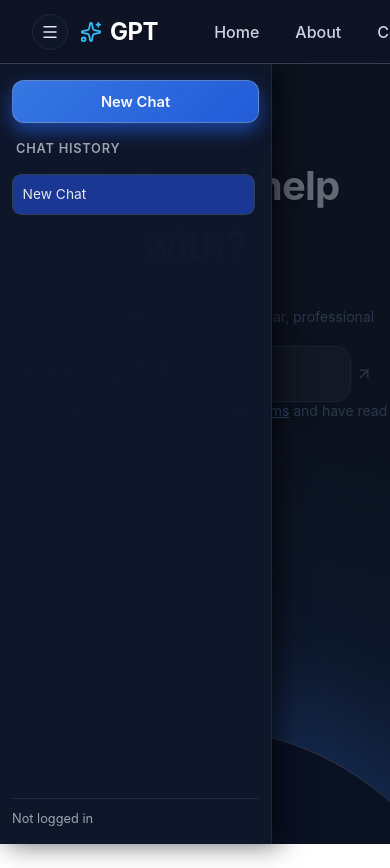
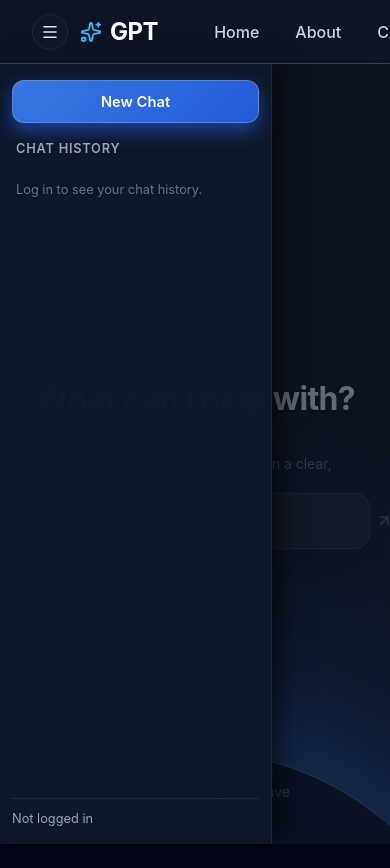
Before and after one commit to prithvihn/gpt_frontend, a React (Vite) app in the folder my-project/: page / in a window 390 px wide. Both pictures are taken after a click on the button 50 px from the left and 31 px from the top of the page. Before the commit the page ends 844 px from the top, so only its background shows below. Built offline with nearby package versions, Linux system fonts and the light colour scheme.

Commit message:
fixed errors

```diff
--- a/my-project/src/App.jsx
+++ b/my-project/src/App.jsx
@@ -1,5 +1,5 @@
 import React, { useEffect, useState } from 'react'
-import { BrowserRouter as Router, Routes, Route, Link } from 'react-router-dom'
+import { BrowserRouter as Router, Routes, Route, Link, Navigate, useLocation } from 'react-router-dom'
 import { LogIn, Menu, UserPlus, Sparkles } from 'lucide-react'
 import './App.css'
 import Home from './pages/home'
@@ -105,6 +105,11 @@
     localStorage.removeItem('refresh_token')
     localStorage.removeItem('token_type')
     localStorage.removeItem('user_email')
+    localStorage.removeItem('chat_sessions')
+    localStorage.removeItem('active_chat_id')
+    setChatSessions([])
+    setActiveSessionId('')
+    setIsSidebarOpen(false)
     setIsAuthenticated(false)
   }
 
@@ -199,7 +204,7 @@
         <div style={{ display: 'flex', alignItems: 'center', gap: '0.65rem' }}>
           {isAuthenticated ? (
             <Link
-              to="/login"
+              to="/"
               onClick={handleLogout}
               style={{
                 display: 'flex',
@@ -372,6 +377,8 @@
                 paddingRight: '0.25rem',
               }}
             >
+              {isAuthenticated ? (
+                <>
                   {chatSessions.map((session) => {
                     const isActive = session.id === activeSessionId
                     return (
@@ -416,6 +423,18 @@
                       No conversations yet.
                     </p>
                   )}
+                </>
+              ) : (
+                <p
+                  style={{
+                    fontSize: '0.8rem',
+                    color: '#6b7280',
+                    padding: '0.35rem 0.25rem',
+                  }}
+                >
+                  Log in to see your chat history.
+                </p>
+              )}
             </div>
 
             <div
--- a/my-project/src/index.css
+++ b/my-project/src/index.css
@@ -22,6 +22,7 @@
     opacity: 0;
     transform: translateY(24px);
   }
+
   to {
     opacity: 1;
     transform: translateY(0);
@@ -32,20 +33,24 @@
   from {
     opacity: 0;
   }
+
   to {
     opacity: 1;
   }
 }
 
 @keyframes shake {
+
   0%,
   100% {
     transform: translateX(0);
   }
+
   20%,
   60% {
     transform: translateX(-6px);
   }
+
   40%,
   80% {
     transform: translateX(6px);
@@ -59,10 +64,12 @@
 }
 
 @keyframes float {
+
   0%,
   100% {
     transform: translateY(0px);
   }
+
   50% {
     transform: translateY(-4px);
   }
@@ -132,6 +139,39 @@
   overflow: hidden;
 }
 
+/* Container for centering the initial hero content */
+.home-container {
+  display: flex;
+  flex-direction: column;
+  justify-content: center;
+  align-items: center;
+  min-height: calc(100vh - 4rem);
+  width: 100%;
+  padding: 0 1rem;
+}
+
+/* Constrains chat messages + input to a centered column */
+.chat-wrapper {
+  width: 100%;
+  max-width: 48rem;
+  margin: 0 auto;
+  display: flex;
+  flex-direction: column;
+  flex: 1;
+}
+
+/* Fixed bottom input bar, centered with max-width */
+.chat-input-bar {
+  position: fixed;
+  bottom: 0;
+  left: 50%;
+  transform: translateX(-50%);
+  width: 100%;
+  max-width: 48rem;
+  padding: 0.75rem 1rem 1.25rem;
+  z-index: 50;
+}
+
 .home-title {
   margin-bottom: 2rem;
   font-size: 2.75rem;
@@ -149,11 +189,14 @@
   gap: 0.75rem;
   padding: 1rem 1.25rem;
   border-radius: 1rem;
-  background-color: rgba(30, 30, 30, 0.8); /* bg-[#1e1e1e]/80 */
-  border: 1px solid rgba(255, 255, 255, 0.1); /* border-white/10 */
+  background-color: rgba(30, 30, 30, 0.8);
+  /* bg-[#1e1e1e]/80 */
+  border: 1px solid rgba(255, 255, 255, 0.1);
+  /* border-white/10 */
   box-shadow:
     0 0 0 1px rgba(15, 23, 42, 0.9),
-    0 14px 40px rgba(0, 0, 0, 0.7); /* shadow-lg shadow-black/50 */
+    0 14px 40px rgba(0, 0, 0, 0.7);
+  /* shadow-lg shadow-black/50 */
   backdrop-filter: blur(16px);
   -webkit-backdrop-filter: blur(16px);
   transform: scale(1);
@@ -204,11 +247,13 @@
 }
 
 .home-search-input::placeholder {
-  color: #9ca3af; /* text-gray-400 */
+  color: #9ca3af;
+  /* text-gray-400 */
 }
 
 .home-actions {
-  margin-top: 1.75rem; /* mt-7-ish for more breathing room */
+  margin-top: 1.75rem;
+  /* mt-7-ish for more breathing room */
   display: flex;
   flex-wrap: wrap;
   gap: 0.85rem;
@@ -221,8 +266,10 @@
   gap: 0.5rem;
   padding: 0.65rem 1.35rem;
   border-radius: 9999px;
-  border: 1px solid rgba(255, 255, 255, 0.1); /* border-white/10 */
-  background-color: rgba(255, 255, 255, 0.05); /* bg-white/5 */
+  border: 1px solid rgba(255, 255, 255, 0.1);
+  /* border-white/10 */
+  background-color: rgba(255, 255, 255, 0.05);
+  /* bg-white/5 */
   color: #f9fafb;
   font-size: 0.9375rem;
   cursor: pointer;
@@ -232,7 +279,8 @@
 }
 
 .home-action-button:hover {
-  background-color: rgba(255, 255, 255, 0.1); /* hover:bg-white/10 */
+  background-color: rgba(255, 255, 255, 0.1);
+  /* hover:bg-white/10 */
   border-color: rgba(255, 255, 255, 0.18);
   transform: translateY(-2px);
   box-shadow: 0 12px 28px rgba(15, 23, 42, 0.9);
@@ -259,11 +307,9 @@
 
 /* ===== Auth / Form Elements (Login, Signup) ===== */
 .glass-card {
-  background: radial-gradient(
-      circle at top,
+  background: radial-gradient(circle at top,
       rgba(30, 64, 175, 0.35),
-      transparent 60%
-    ),
+      transparent 60%),
     rgba(15, 23, 42, 0.9);
   backdrop-filter: blur(24px);
   -webkit-backdrop-filter: blur(24px);
@@ -432,12 +478,15 @@
 .strength-bar.active.weak {
   background: #ef4444;
 }
+
 .strength-bar.active.fair {
   background: #f59e0b;
 }
+
 .strength-bar.active.good {
   background: #3b82f6;
 }
+
 .strength-bar.active.strong {
   background: #22c55e;
 }
@@ -450,12 +499,15 @@
 .strength-label.weak {
   color: #ef4444;
 }
+
 .strength-label.fair {
   color: #f59e0b;
 }
+
 .strength-label.good {
   color: #3b82f6;
 }
+
 .strength-label.strong {
   color: #22c55e;
 }
@@ -485,13 +537,16 @@
 ::-webkit-scrollbar {
   width: 6px;
 }
+
 ::-webkit-scrollbar-track {
   background: transparent;
 }
+
 ::-webkit-scrollbar-thumb {
   background: rgba(148, 163, 184, 0.4);
   border-radius: 3px;
 }
+
 ::-webkit-scrollbar-thumb:hover {
   background: rgba(148, 163, 184, 0.7);
 }
@@ -505,15 +560,26 @@
 
 @media (max-width: 768px) {
   .home-container {
-    padding-top: 4.5rem;
+    min-height: calc(100vh - 4rem);
+    padding: 0 0.75rem;
   }
 
   .home-title {
-    font-size: 2.5rem;
+    font-size: 2rem;
   }
 
   .home-search-shell {
-    width: 90vw;
+    width: 100%;
     min-width: 0;
   }
+
+  .chat-wrapper {
+    max-width: 100%;
+    padding: 0 0.5rem;
+  }
+
+  .chat-input-bar {
+    max-width: 100%;
+    padding: 0.75rem 0.75rem 1rem;
+  }
 }
--- a/my-project/src/pages/home.jsx
+++ b/my-project/src/pages/home.jsx
@@ -61,8 +61,8 @@
           'Content-Type': 'application/json',
           ...(accessToken
             ? {
-                Authorization: `${tokenType} ${accessToken}`,
-              }
+              Authorization: `${tokenType} ${accessToken}`,
+            }
             : {}),
         },
         body: JSON.stringify({
@@ -103,7 +103,7 @@
   }
 
   return (
-    <div className="gradient-bg relative min-h-screen w-full overflow-hidden flex flex-col">
+    <div className="gradient-bg relative min-h-screen w-full overflow-hidden flex flex-col" style={{ position: 'relative' }}>
       {/* Planet horizon (background layer) */}
       <div
         className="pointer-events-none absolute bottom-0 left-1/2 -translate-x-1/2 translate-y-[80%]
@@ -114,10 +114,10 @@
 
       {/* Chat content */}
       <div
-        className="relative z-10 flex-1 flex justify-center px-4"
+        className="relative z-10 flex-1 flex flex-col"
         style={{ paddingTop: '4.5rem', paddingBottom: '1rem' }}
       >
-        <div className="flex flex-col w-full max-w-3xl">
+        <div className="chat-wrapper" style={{ flex: 1 }}>
           {/* Conversation area (only when there are messages) */}
           {hasMessages && (
             <div className="flex-1 overflow-y-auto space-y-4 pb-4 animate-fade-in">
@@ -157,33 +157,28 @@
             </div>
           )}
 
-          {/* Centered hero + input block, which smoothly slides down after first message */}
+          {/* Centered hero + input block */}
           <div
-            className="transition-all duration-500"
-            style={{
-              marginTop: hasMessages ? 'auto' : '10vh',
-              marginBottom: hasMessages ? '0.5rem' : '0',
-            }}
+            className={`transition-all duration-500 ${hasMessages ? 'chat-input-bar' : 'home-container'}`}
           >
             {!hasMessages && (
-              <div className="text-center mb-6">
+              <div className="mb-6" style={{ textAlign: 'center' }}>
                 <h1 className="home-title animate-fade-in-up">
                   What can I help with?
                 </h1>
                 <p
-                  className="home-privacy text-xs mt-2 text-center max-w-md mx-auto animate-fade-in"
-                  style={{ animationDelay: '0.2s' }}
+                  className="home-privacy text-xs mt-2 max-w-md mx-auto animate-fade-in"
+                  style={{ animationDelay: '0.2s', textAlign: 'center' }}
                 >
                   Ask anything and I will respond in a clear, professional tone.
                 </p>
               </div>
             )}
 
-            <div className="home-search-shell w-full max-w-2xl mx-auto animate-fade-in-up">
+            <div className="home-search-shell max-w-2xl animate-fade-in-up" style={{ width: '100%', maxWidth: '672px', margin: '0 auto' }}>
               <div
-                className={`home-search-bar ${
-                  isFocused ? 'home-search-bar--focused' : ''
-                }`}
+                className={`home-search-bar ${isFocused ? 'home-search-bar--focused' : ''
+                  }`}
               >
                 <button
                   type="button"
@@ -216,22 +211,7 @@
               </div>
             </div>
 
-            {!hasMessages && (
-              <p
-                className="home-privacy text-xs mt-6 text-center max-w-md mx-auto animate-fade-in"
-                style={{ animationDelay: '0.45s' }}
-              >
-                By messaging GPT, you agree to our{' '}
-                <button type="button" className="home-privacy-link">
-                  Terms
-                </button>{' '}
-                and have read our{' '}
-                <button type="button" className="home-privacy-link">
-                  Privacy Policy
-                </button>
-                .
-              </p>
-            )}
+
           </div>
 
           {error && (
@@ -250,6 +230,31 @@
           )}
         </div>
       </div>
+
+      {/* Terms text pinned to bottom center */}
+      {!hasMessages && (
+        <p
+          className="home-privacy text-xs text-center max-w-md animate-fade-in"
+          style={{
+            position: 'fixed',
+            bottom: '1.5rem',
+            left: '50%',
+            transform: 'translateX(-50%)',
+            animationDelay: '0.45s',
+            zIndex: 20,
+          }}
+        >
+          By messaging GPT, you agree to our{' '}
+          <button type="button" className="home-privacy-link">
+            Terms
+          </button>{' '}
+          and have read our{' '}
+          <button type="button" className="home-privacy-link">
+            Privacy Policy
+          </button>
+          .
+        </p>
+      )}
     </div>
   )
 }
```
Lines whose indentation alone changed are shown as unchanged.
